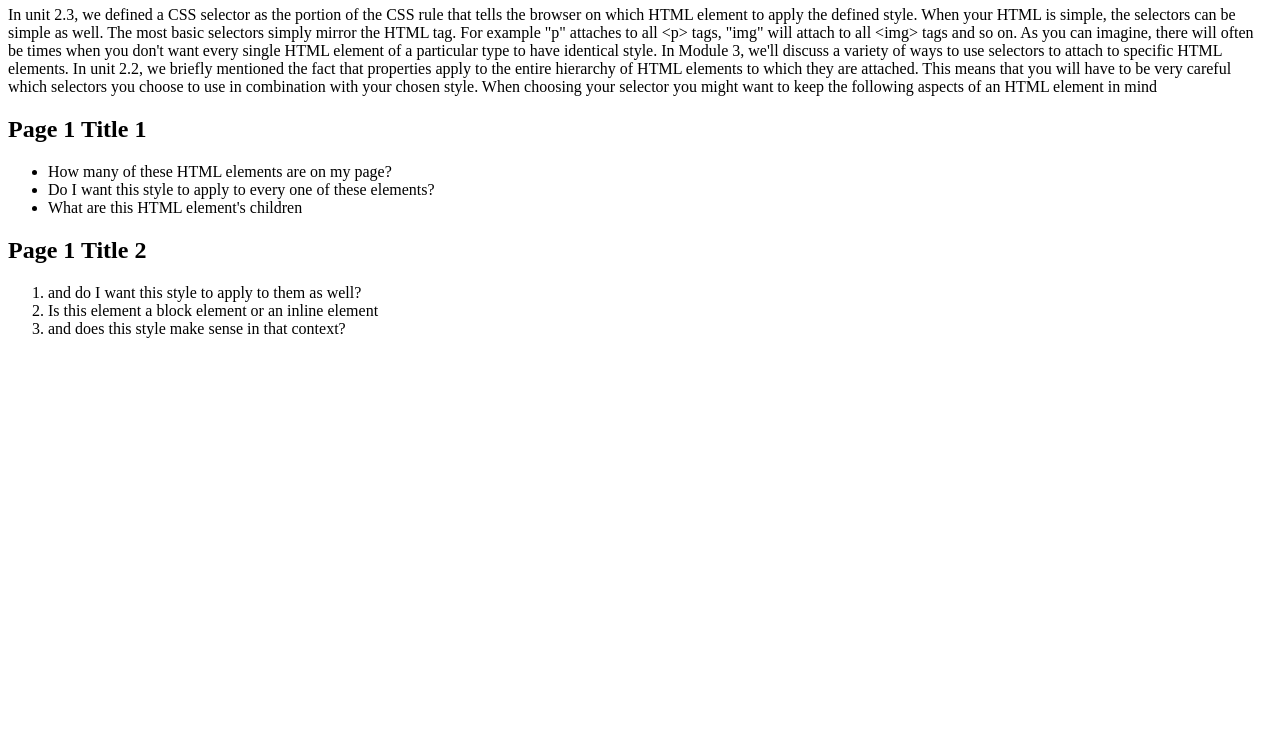
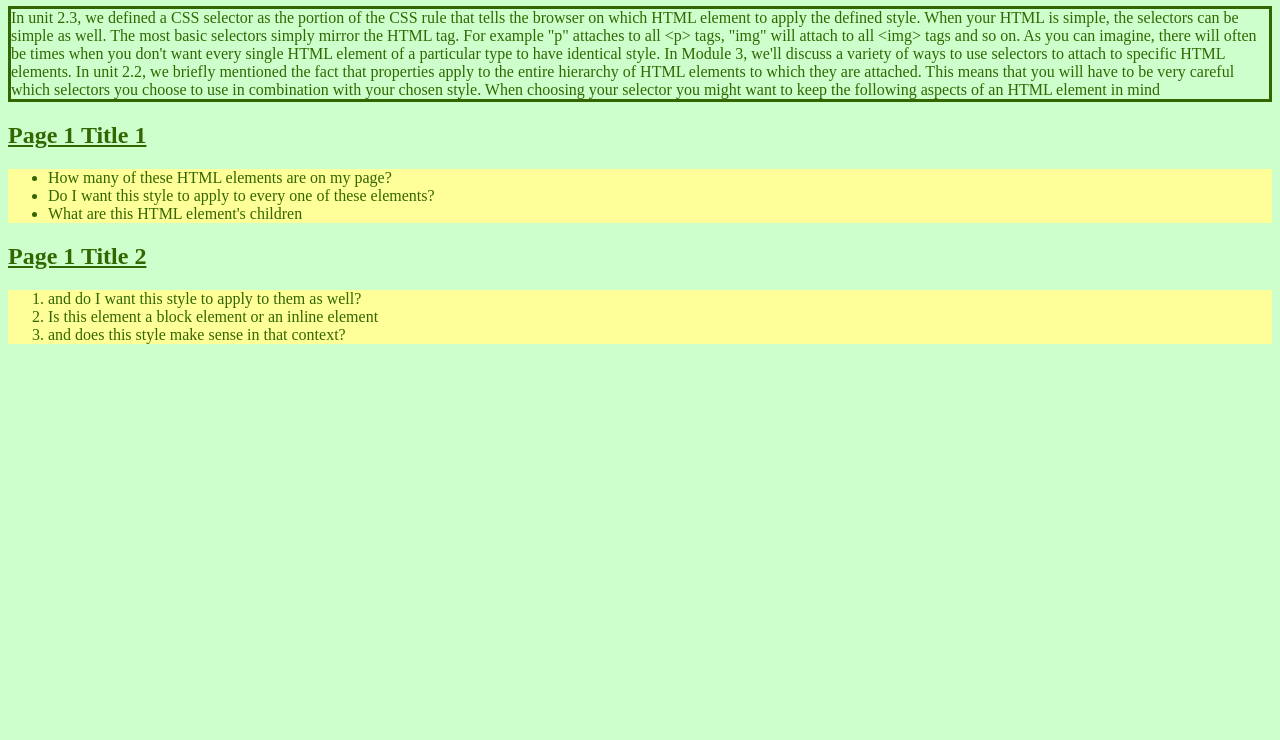
Before and after one commit to TataBou/CSS-course, a plain HTML site: page pg1.html in a window 1280 px wide. Shown: the part 60-800 px from the top of the page. Drawn offline with Linux system fonts and the light colour scheme.

Commit message:
Update pg1.html

```diff
--- a/pg1.html
+++ b/pg1.html
@@ -2,7 +2,7 @@
     <head>
         <meta charset="utf-8">
         <title>page 1</title>
-        <link rel="stylesheet" href="styles.css">
+        <link rel="stylesheet" href="https://raw.githubusercontent.com/TataBou/CSS-course/main/style.css">
     </head>
     <body>
         <h1>Page 1 Title</h1>
```
